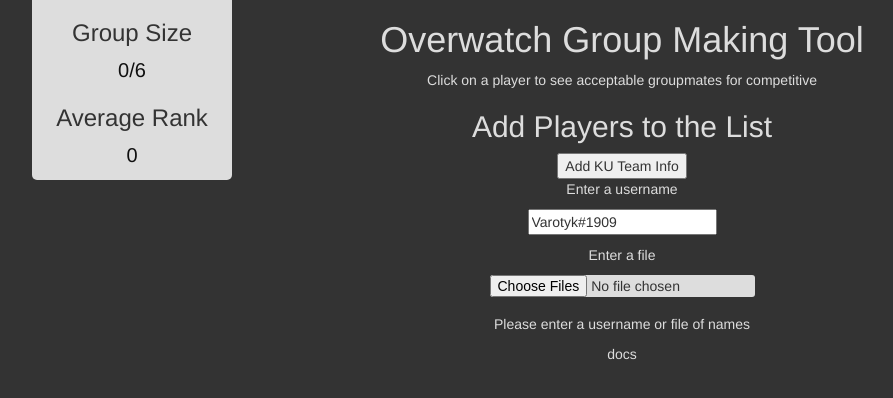
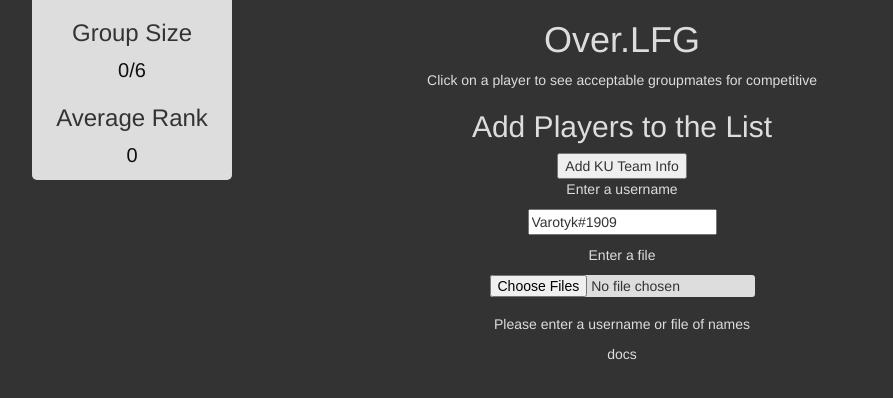
Before and after one commit to masonwilde/OWTool, a plain HTML site: page index.html in a window 1280 px wide. Shown: the whole page, without its empty margins (18-911 px from the left). Drawn offline with nearby package versions, Linux system fonts and the light colour scheme.

Commit message:
Changed Title

```diff
--- a/index.html
+++ b/index.html
@@ -23,7 +23,7 @@
 				<p id="averank">0</p>
 			</div>
 			<div class="header">
-				<h1>Overwatch Group Making Tool</h1>
+				<h1>Over.LFG</h1>
 				<p>Click on a player to see acceptable groupmates for competitive<p>
 			</div>
 			<div class="fileinput">
```
